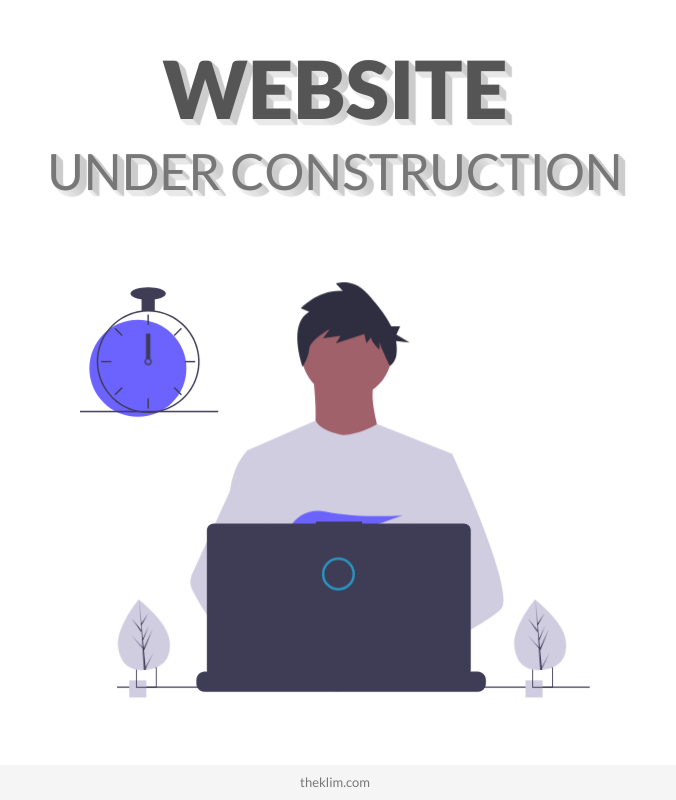
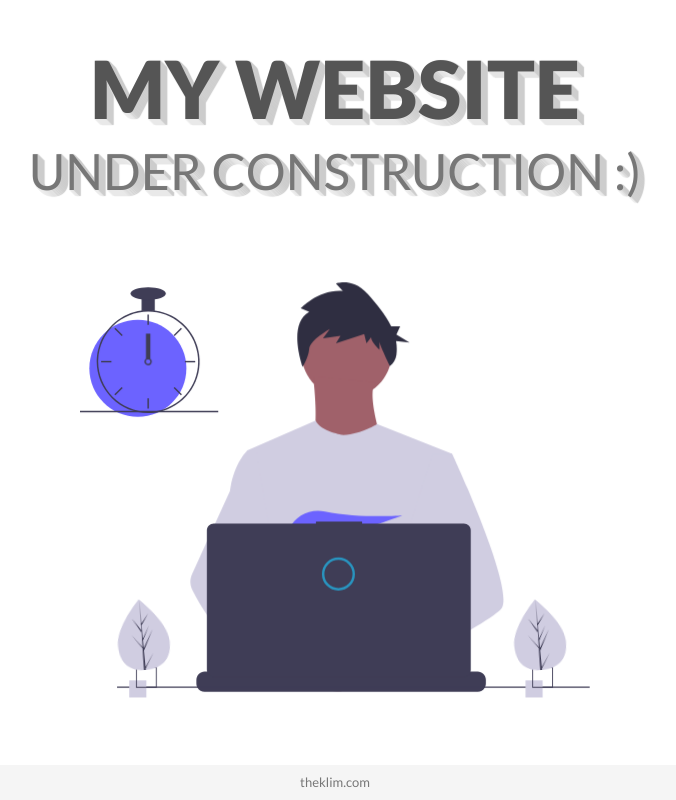
Before and after one commit to Oranggge/website_not_ready, a plain HTML site: page index.html in a window 1280 px wide. Shown: the whole page, without its empty margins (305-981 px from the left). Drawn offline with nearby package versions, Linux system fonts and the light colour scheme.

Commit message:
change text

```diff
--- a/index.html
+++ b/index.html
@@ -28,8 +28,8 @@
     <div class="container">
       <div class="row justify-content-center">
         <div class="col-md-10 main-title">
-          <h1>Website</h1>
-          <h2>under construction</h2>
+          <h1>My website</h1>
+          <h2>under construction :)</h2>
         </div>
       </div>
       <div class="row align-items-center">
```
